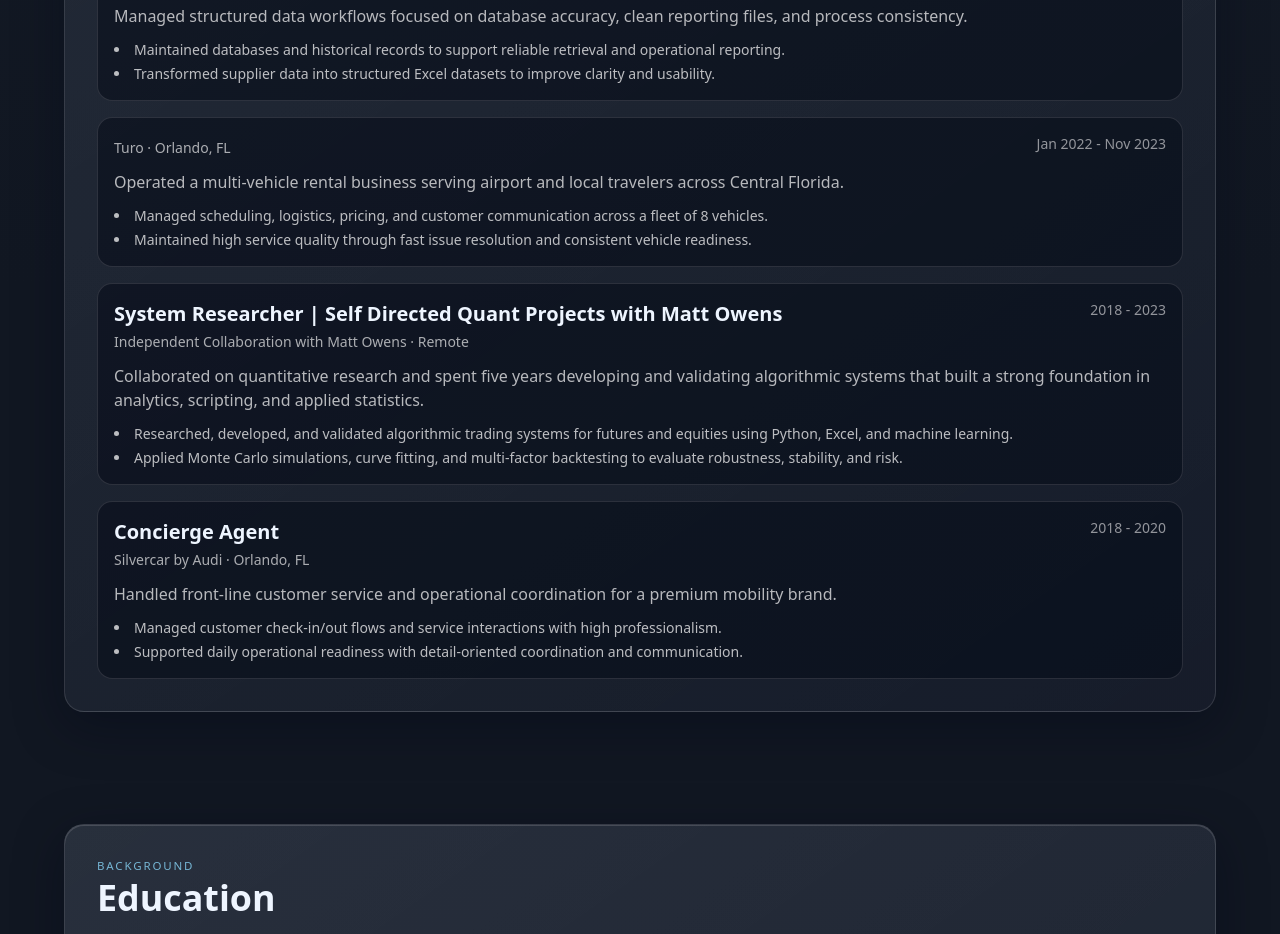
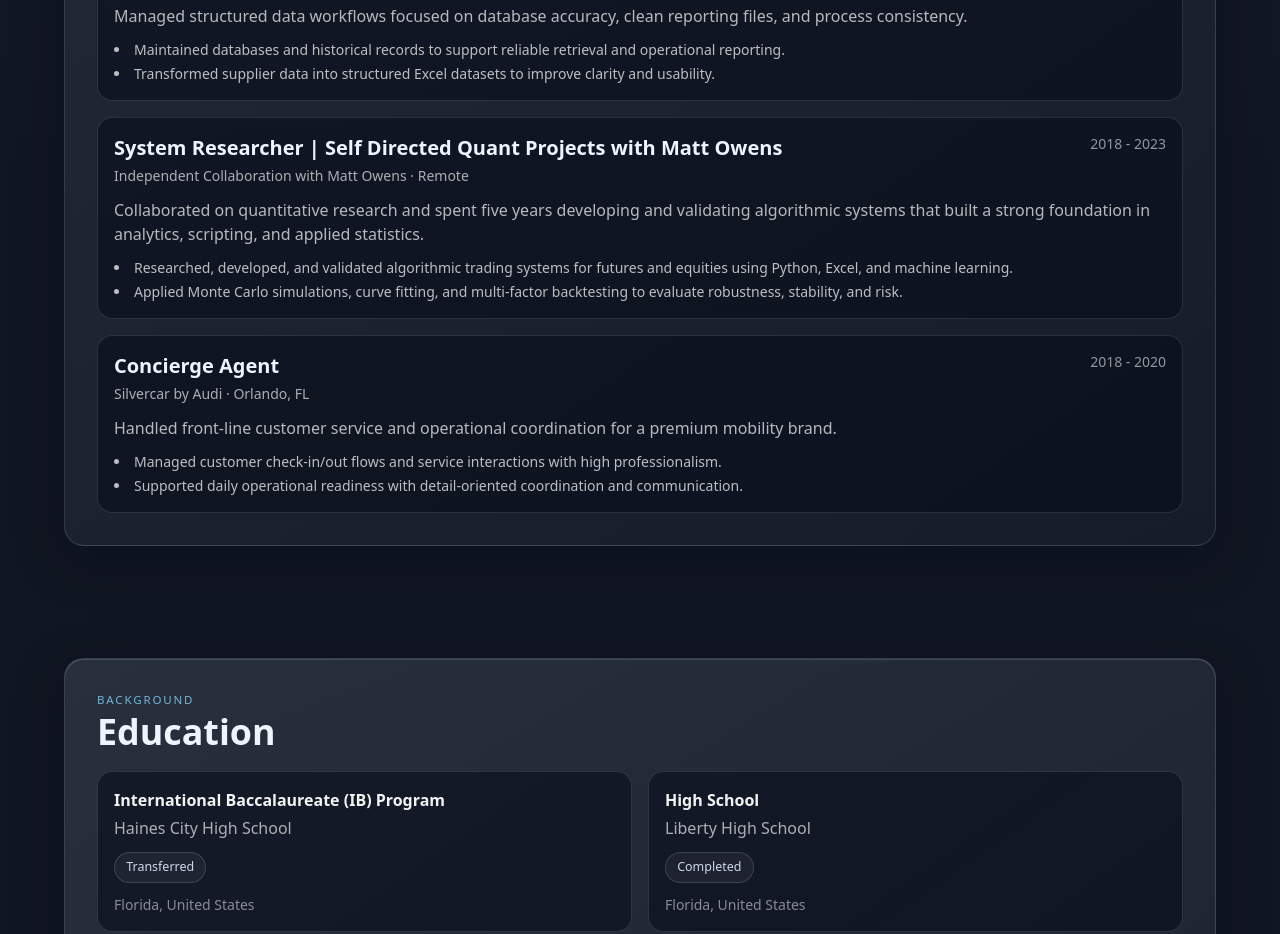
Before and after one commit to Emq17/personal-site, a React (Vite) app: page / in a window 1280 px wide. Shown: the part 3380-4314 px from the top of the page. Built offline with nearby package versions, Linux system fonts and the light colour scheme; no server answers.

Commit message:
globe green dot upgrade

```diff
--- a/src/components/hobbies/TravelMap.tsx
+++ b/src/components/hobbies/TravelMap.tsx
@@ -594,7 +594,7 @@ export default function TravelMap() {
         ...stop,
         size: isActive ? 0.5 : 0.38,
         altitude: 0.004,
-        color: isActive ? "#ffe14a" : "#ffd33d",
+        color: isActive ? "#22c55e" : "#ffd33d",
       };
       return coreDot;
     });
--- a/src/components/work-page/content/ExperiencesData.ts
+++ b/src/components/work-page/content/ExperiencesData.ts
@@ -82,22 +82,6 @@ export const experiences = [
       "Transformed supplier data into structured Excel datasets to improve clarity and usability.",
       "Built and applied formulas for unit and pricing analysis to identify optimization opportunities.",
       "Executed metric conversions and detail-level validation to keep records accurate and consistent.",
-    ],
-  },
-  {
-    jobTitle: "",
-    companyName: "Turo",
-    companyUrl: "",
-    jobLocation: "Orlando, FL",
-    dateStarted: "Jan 2022",
-    dateEnded: "Nov 2023",
-    companyDescription: "Self-employed fleet operations",
-    jobSummary:
-      "Operated a multi-vehicle rental business serving airport and local travelers across Central Florida.",
-    keyAchievements: [
-      "Managed scheduling, logistics, pricing, and customer communication across a fleet of 8 vehicles.",
-      "Maintained high service quality through fast issue resolution and consistent vehicle readiness.",
-      "Coordinated pickups/drop-offs and compliance requirements while monitoring market demand and pricing.",
     ],
   },
   {
```
